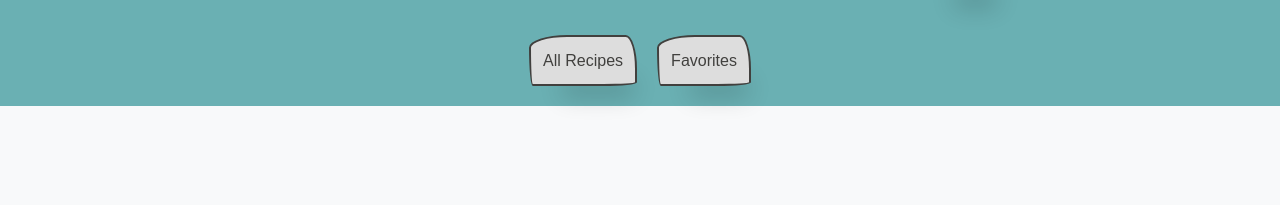
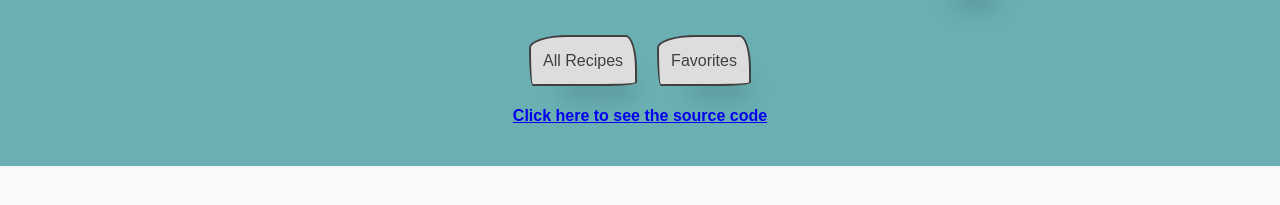
Before and after one commit to Twilight344/INTERACTIVERECIPEFINDER, a plain HTML site: page index.html in a window 1280 px wide. Shown: the part 155-360 px from the top of the page. Drawn offline with Linux system fonts and the light colour scheme.

Commit message:
Update index.html

```diff
--- a/index.html
+++ b/index.html
@@ -21,7 +21,7 @@
       <button id="favorites-tab" class="button-55" role="button">Favorites</button>
 
     </nav>
-
+      <h4><a href="https://github.com/Twilight344/INTERACTIVERECIPEFINDER" target="_blank">Click here to see the source code</a></h4>
   </header>
 
   <main>
```
